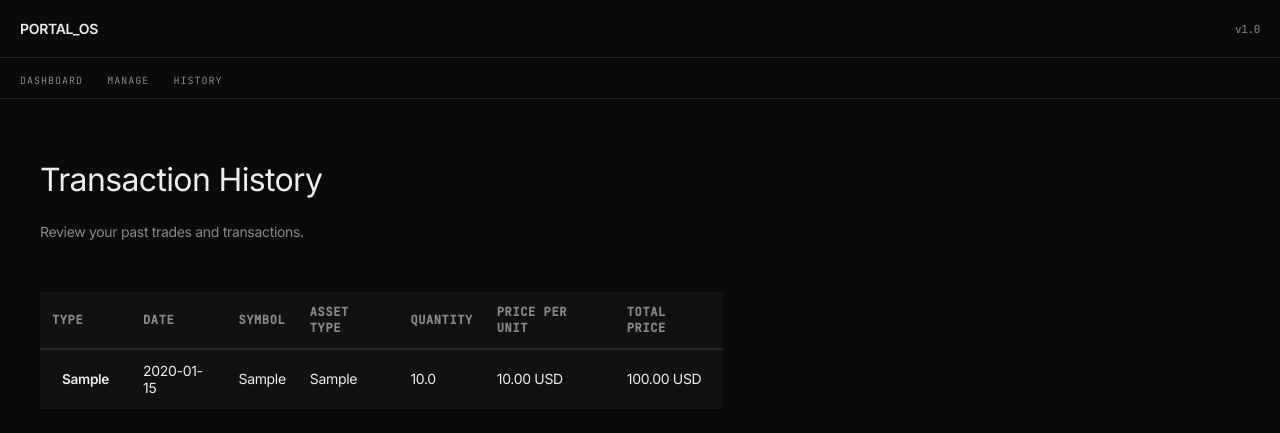
After one commit to Simo067m/personal-projects-monorepo, a Flask app: page /investments/history in a window 1280 px wide. The commit adds this page. Shown: the top 433 px of the page. Run offline with Flask 3, Linux system fonts and the light colour scheme; tables that the repository leaves empty hold one stand-in row (values such as "Sample post").

Commit message:
Add investment history page

```diff
--- a/investment_tracker/app/db.py
+++ b/investment_tracker/app/db.py
@@ -372,3 +372,41 @@ def delete_asset_by_id(asset_id : int):
     except sqlite3.Error as e:
         print(f"An error occurred in delete_asset_by_id: {e}")
         raise e
+
+def get_all_transactions():
+    """Gets all transactions in the database, sorted by date descending."""
+
+    SELECT_ALL_TRANSACTIONS = """
+    SELECT transactions.id, assets.symbol, transactions.transaction_type,
+    transactions.date, transactions.quantity, transactions.price_per_unit,
+    transactions.fees, assets.asset_type, assets.currency
+    FROM transactions
+    JOIN assets ON transactions.asset_id = assets.id
+    ORDER BY transactions.date DESC;
+    """
+
+    try:
+        with get_db_connection() as conn:
+            cursor = conn.cursor()
+            cursor.execute(SELECT_ALL_TRANSACTIONS)
+            rows = cursor.fetchall()
+
+            return [
+                {
+                    "id": row[0],
+                    "symbol": row[1],
+                    "transaction_type": row[2],
+                    "date": row[3],
+                    "quantity": row[4],
+                    "price_per_unit": row[5],
+                    "fees": row[6],
+                    "asset_type": row[7],
+                    "currency": row[8],
+                    "total_price": row[4] * row[5] + row[6] if row[2] == "buy" else row[4] * row[5]
+                }
+                for row in rows
+            ]
+
+    except sqlite3.Error as e:
+        print(f"An error occurred in get_all_transactions: {e}")
+        return []
--- a/investment_tracker/app/routes_web.py
+++ b/investment_tracker/app/routes_web.py
@@ -17,7 +17,8 @@ from .db import (
     add_asset,
     add_transaction,
     add_price_to_history,
-    delete_asset_by_id
+    delete_asset_by_id,
+    get_all_transactions
 )
 
 # Define the blueprint
@@ -156,3 +157,9 @@ def handle_delete_asset(asset_id):
         flash(f"Error deleting asset: {e}", "error")
 
     return redirect(url_for("investment_web.manage"))
+
+@web.route("/history")
+def history():
+    """Displays the transaction history."""
+    transactions = get_all_transactions()
+    return render_template("investment/history.html", transactions=transactions)
--- a/investment_tracker/app/static/css/style.css
+++ b/investment_tracker/app/static/css/style.css
@@ -293,3 +293,74 @@ input:-webkit-autofill {
 .holdings-table td {
     border-bottom: 1px solid rgba(255, 255, 255, 0.02);
 }
+
+/* --- Transaction Table Styling --- */
+.transaction-table {
+    width: 100%;
+    border-collapse: collapse;
+    background: var(--card-bg);
+}
+
+.transaction-table thead th {
+    text-align: left;
+    border-bottom: 2px solid rgba(255, 255, 255, 0.1);
+    padding: 12px;
+    color: var(--text-muted);
+    font-family: var(--mono-font);
+    font-size: 12px;
+    text-transform: uppercase;
+    letter-spacing: 0.05em;
+}
+
+.transaction-table tbody tr {
+    transition: background-color 0.2s ease;
+}
+
+.transaction-table tbody tr:hover {
+    background-color: rgba(255, 255, 255, 0.03);
+}
+
+.transaction-table td {
+    padding: 12px;
+    border-bottom: 1px solid rgba(255, 255, 255, 0.02);
+    font-size: 14px;
+}
+
+.transaction-table .status-badge {
+    display: inline-block;
+    padding: 4px 8px;
+    border-radius: 4px;
+    font-size: 10px;
+    font-weight: 600;
+    background: var(--card-glass);
+    border: 1px solid var(--border);
+}
+
+.transaction-table .status-badge.buy {
+    color: var(--accent-investment);
+    border-color: var(--accent-investment);
+}
+
+.transaction-table .status-badge.sell {
+    color: var(--loss-color);
+    border-color: var(--loss-color);
+}
+
+.txn-type {
+    display: inline-block;
+    padding: 4px 10px;
+    border-radius: 999px;
+    font-weight: 600;
+    font-size: 0.85rem;
+    text-transform: capitalize;
+}
+
+.txn-type.buy {
+    color: #137333;
+    background: #e6f4ea;
+}
+
+.txn-type.sell {
+    color: #a50e0e;
+    background: #fce8e6;
+}
--- a/investment_tracker/app/templates/investment/base.html
+++ b/investment_tracker/app/templates/investment/base.html
@@ -10,7 +10,8 @@
 {% block content %}
     <div class="investment-nav-bar" style="padding: 10px 20px; border-bottom: 1px solid var(--border); margin-bottom: 20px;">
     <a href="{{ url_for('investment_web.index') }}" class="card-label" style="text-decoration:none; margin-right: 20px;">Dashboard</a>
-    <a href="{{ url_for('investment_web.manage') }}" class="card-label" style="text-decoration:none;">Manage</a>
+    <a href="{{ url_for('investment_web.manage') }}" class="card-label" style="text-decoration:none; margin-right: 20px">Manage</a>
+    <a href="{{ url_for('investment_web.history')}}" class="card-label" style="text-decoration:none; margin-right: 20px;">History</a>
 </div>
 
     <main>
--- /dev/null
+++ b/investment_tracker/app/templates/investment/history.html
@@ -0,0 +1,45 @@
+{% extends "investment/base.html" %}
+
+{% block investment_content %}
+<div class="portal-container">
+    <div style="grid-column: span 12; margin-bottom: 20px;">
+        <h1 style="font-weight: 400; letter-spacing: -0.02em;">Transaction History</h1>
+        <p class="card-desc">Review your past trades and transactions.</p>
+    </div>
+
+    <div class="transaction-table-container">
+        <table class="transaction-table">
+            <thead>
+                <tr>
+                    <th>Type</th>
+                    <th>Date</th>
+                    <th>Symbol</th>
+                    <th>Asset Type</th>
+                    <th>Quantity</th>
+                    <th>Price Per Unit</th>
+                    <th>Total Price</th>
+
+                </tr>
+            </thead>
+            <tbody>
+                {% for txn in transactions %}
+                <tr>
+                    <td>
+                        <span class="txn-type {% if txn.transaction_type|lower == 'buy' %}buy{% elif txn.transaction_type|lower == 'sell' %}sell{% endif %}">
+                            {{ txn.transaction_type }}
+                        </span>
+                    </td>
+                    <td>{{ txn.date }}</td>
+                    <td>{{ txn.symbol }}</td>
+                    <td>{{ txn.asset_type }}</td>
+                    <td>{{ "%.1f"|format(txn.quantity) }}</td>
+                    <td>{{ "%.2f"|format(txn.price_per_unit) }} {{ txn.currency }}</td>
+                    <td>{{ "%.2f"|format(txn.total_price) }} {{ txn.currency }}</td>
+                </tr>
+                {% endfor %}
+            </tbody>
+        </table>
+    </div>
+</div>
+
+{% endblock %}
```
